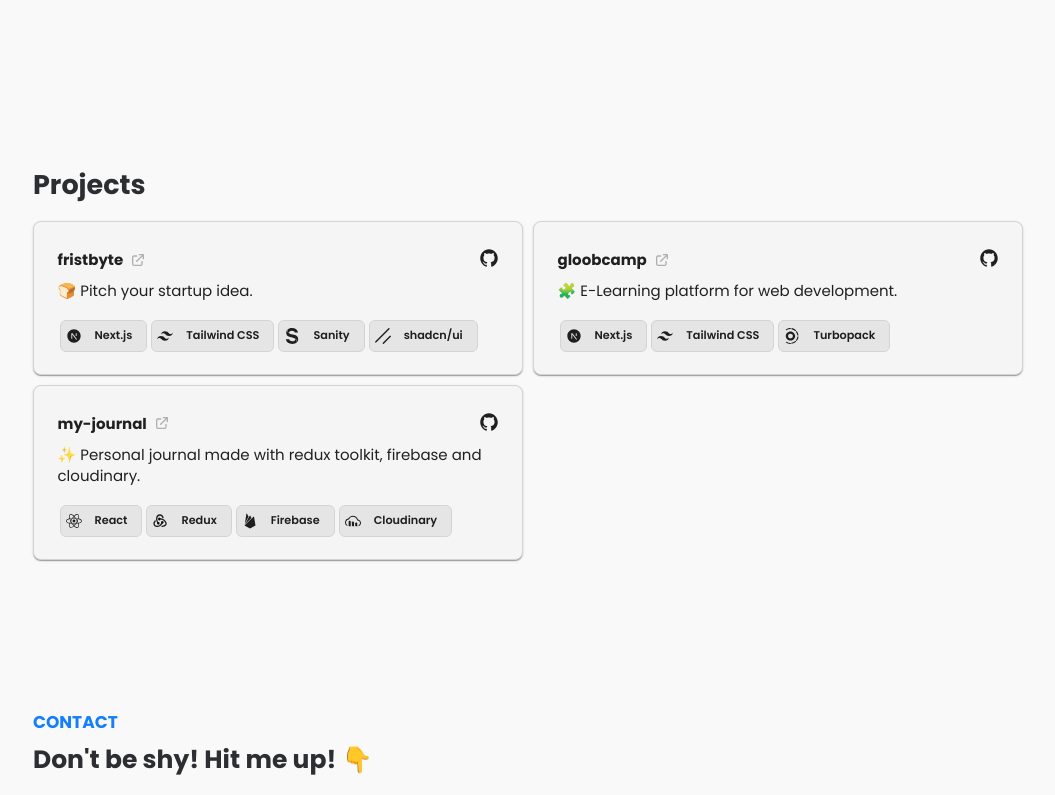
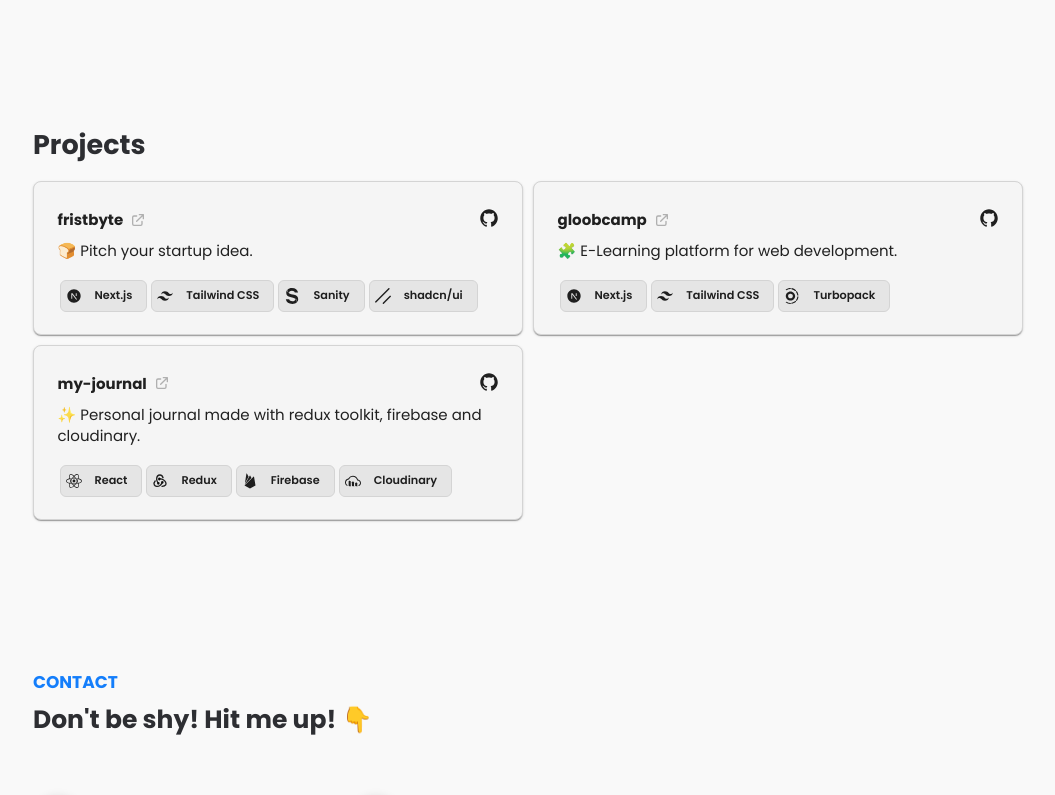
Before and after one commit to EmaRG1/Portfolio, a React (Vite) app: page / in a window 1280 px wide. Shown: the part 751-1546 px from the top of the page, without its empty margins (112-1167 px from the left). Built offline with nearby package versions, Linux system fonts and the light colour scheme.

Commit message:
fixed padding in project page

```diff
--- a/src/LandingPage/components/Projects.jsx
+++ b/src/LandingPage/components/Projects.jsx
@@ -7,7 +7,7 @@ export const Projects = () => {
 
   return (
     <Box sx={{  backgroundColor: '#f9f9f9'}}>
-      <Box sx={{margin: '0 auto', maxWidth: '107rem', padding: '4rem 4rem'}}>
+      <Box sx={{margin: '0 auto', maxWidth: '107rem', padding: '0 4rem 4rem 4rem'}}>
 
         <Typography variant='h2' sx={{ color: '#2d2e32', fontSize: '2.7rem', fontWeight: '700', marginBottom: '2rem' }}>
           Projects
```
